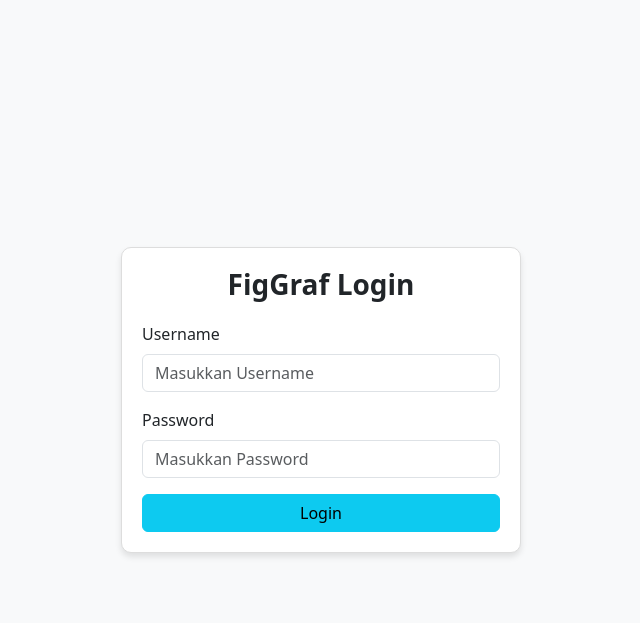
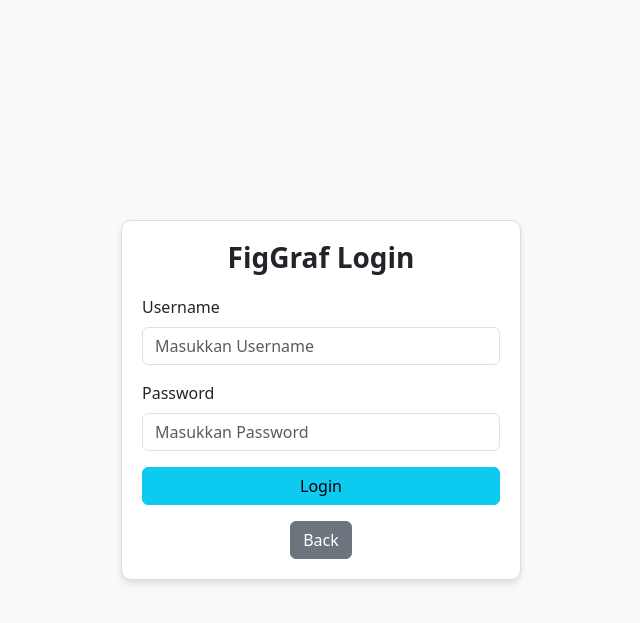
Before and after one commit to ReziBisma/dailyjournal, a PHP site: page /login.php in a window 1280 px wide. Shown: the top 623 px of the page, without its empty margins (319-959 px from the left). Run offline with PHP 8.4, Linux system fonts and the light colour scheme.

Commit message:
menambah tombol back pada login

```diff
--- a/login.php
+++ b/login.php
@@ -113,6 +113,10 @@ if ($_SERVER["REQUEST_METHOD"] == "POST") {
                     <button type="submit" class="btn btn-info btn-block">Login</button>
                 </div>
             </form>
+            <!-- Tombol Back -->
+            <div class="mt-3 text-center">
+                <a href="index.php" class="btn btn-secondary">Back</a>
+            </div>
         </div>
     </div>
 
```
